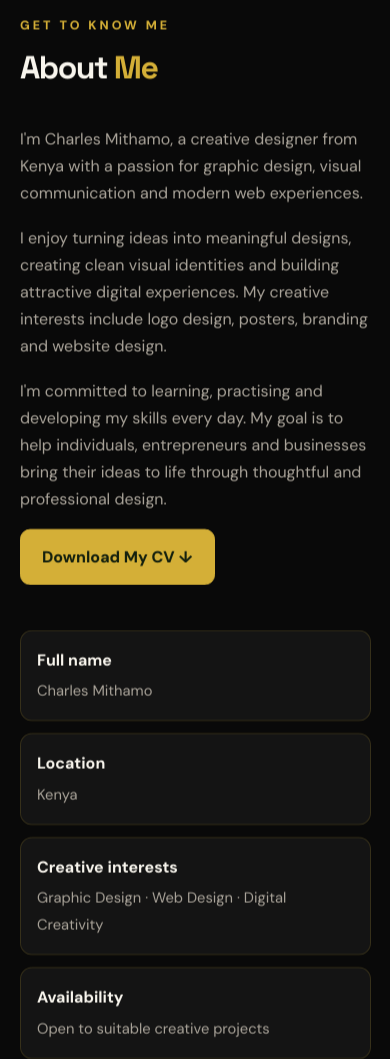
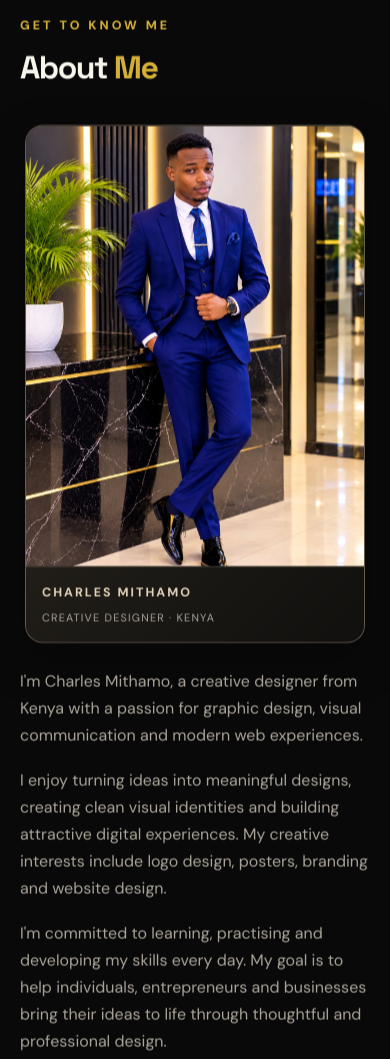
Before and after one commit to strategyxraylab/mithamo-portfolio, a plain HTML site: page index.html in a window 390 px wide. Shown: the part 1160-2219 px from the top of the page. Drawn offline with Linux system fonts and the light colour scheme.

Commit message:
Add professional portrait to About section

```diff
--- a/index.html
+++ b/index.html
@@ -1174,7 +1174,89 @@
     }
 
 
-</style>
+
+
+    /* MASTER PORTRAIT — CHAMPAGNE ABOUT SECTION */
+    .about-grid {
+      grid-template-columns: minmax(0, .82fr) minmax(0, 1.12fr) minmax(0, .86fr);
+      gap: clamp(20px, 3vw, 38px);
+      align-items: center;
+    }
+
+    .about-portrait {
+      position: relative;
+      min-width: 0;
+      overflow: hidden;
+      border: 1px solid rgba(214,194,161,.42);
+      border-radius: 18px;
+      background: #151310;
+      box-shadow: 0 18px 48px rgba(0,0,0,.28);
+    }
+
+    .about-portrait img {
+      display: block;
+      width: 100%;
+      aspect-ratio: 3 / 4;
+      object-fit: cover;
+      object-position: center top;
+    }
+
+    .about-portrait-caption {
+      display: grid;
+      gap: 5px;
+      padding: 15px 16px;
+      background: linear-gradient(135deg, #211e19, #11100e);
+      border-top: 1px solid rgba(214,194,161,.28);
+    }
+
+    .about-portrait-caption span {
+      color: #E2D2B8;
+      font-size: .78rem;
+      font-weight: 700;
+      letter-spacing: 2px;
+    }
+
+    .about-portrait-caption small {
+      color: #AAA49A;
+      font-size: .68rem;
+      letter-spacing: 1.2px;
+    }
+
+    @media (max-width: 850px) {
+      .about-grid {
+        grid-template-columns: minmax(0, .85fr) minmax(0, 1.15fr);
+        align-items: start;
+      }
+
+      .about-portrait {
+        grid-row: span 2;
+      }
+
+      .about-portrait img {
+        aspect-ratio: 3 / 4;
+      }
+    }
+
+    @media (max-width: 560px) {
+      .about-grid {
+        grid-template-columns: minmax(0, 1fr);
+        gap: 25px;
+      }
+
+      .about-portrait {
+        grid-row: auto;
+        width: 100%;
+        max-width: 340px;
+        margin: 0 auto;
+      }
+
+      .about-portrait img {
+        aspect-ratio: 3 / 4;
+        max-height: 440px;
+      }
+    }
+
+    </style>
   <link rel="icon" type="image/svg+xml" href="favicon.svg">
 </head>
 
@@ -1251,6 +1333,17 @@
         </div>
 
         <div class="about-grid">
+          <div class="about-portrait reveal">
+            <img
+              src="assets/images/master-portrait.jpg"
+              alt="Charles Mithamo wearing a blue suit"
+              loading="lazy"
+              decoding="async">
+            <div class="about-portrait-caption">
+              <span>CHARLES MITHAMO</span>
+              <small>CREATIVE DESIGNER · KENYA</small>
+            </div>
+          </div>
           <div class="about-text reveal">
             <p>
               I'm Charles Mithamo, a creative designer from Kenya with a passion
```
Also changed, not shown: assets/images/master-portrait.jpg (added).
